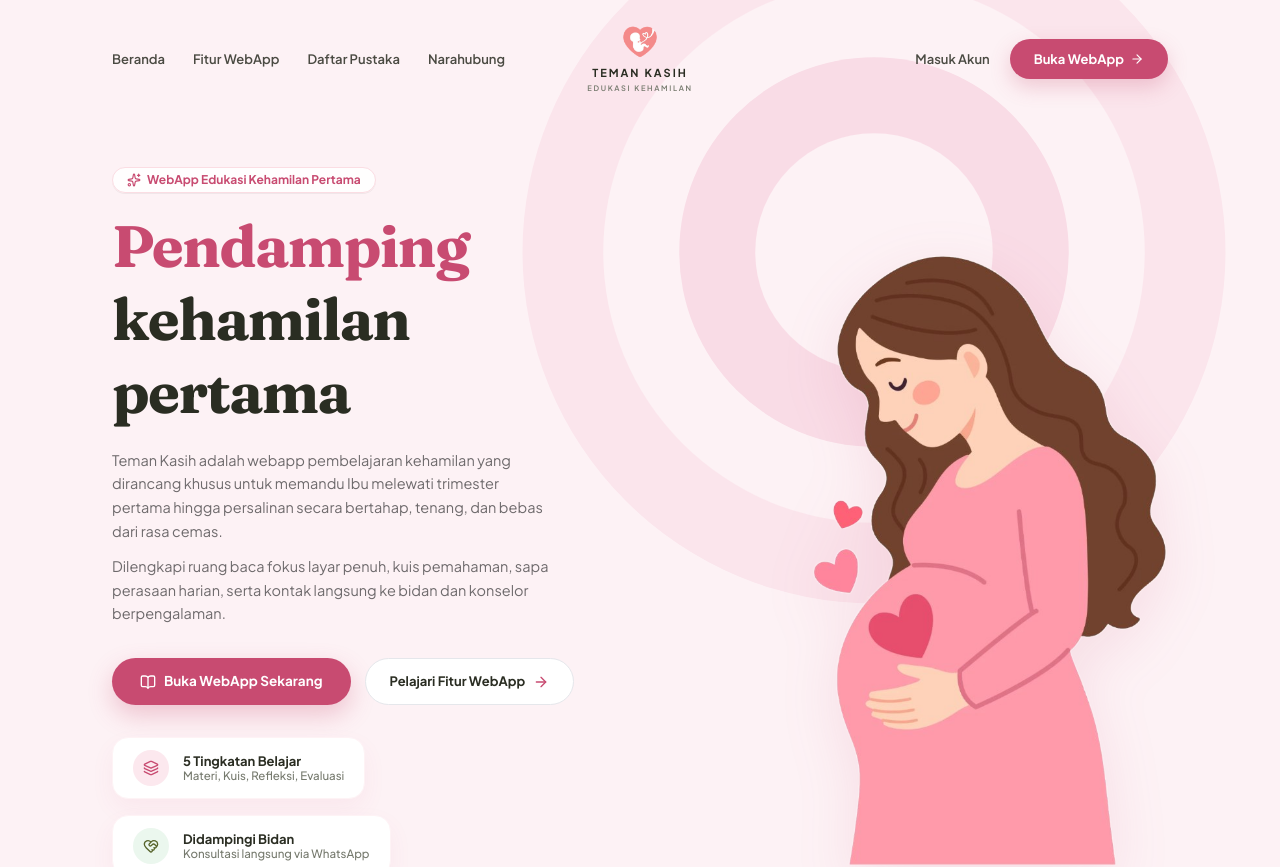
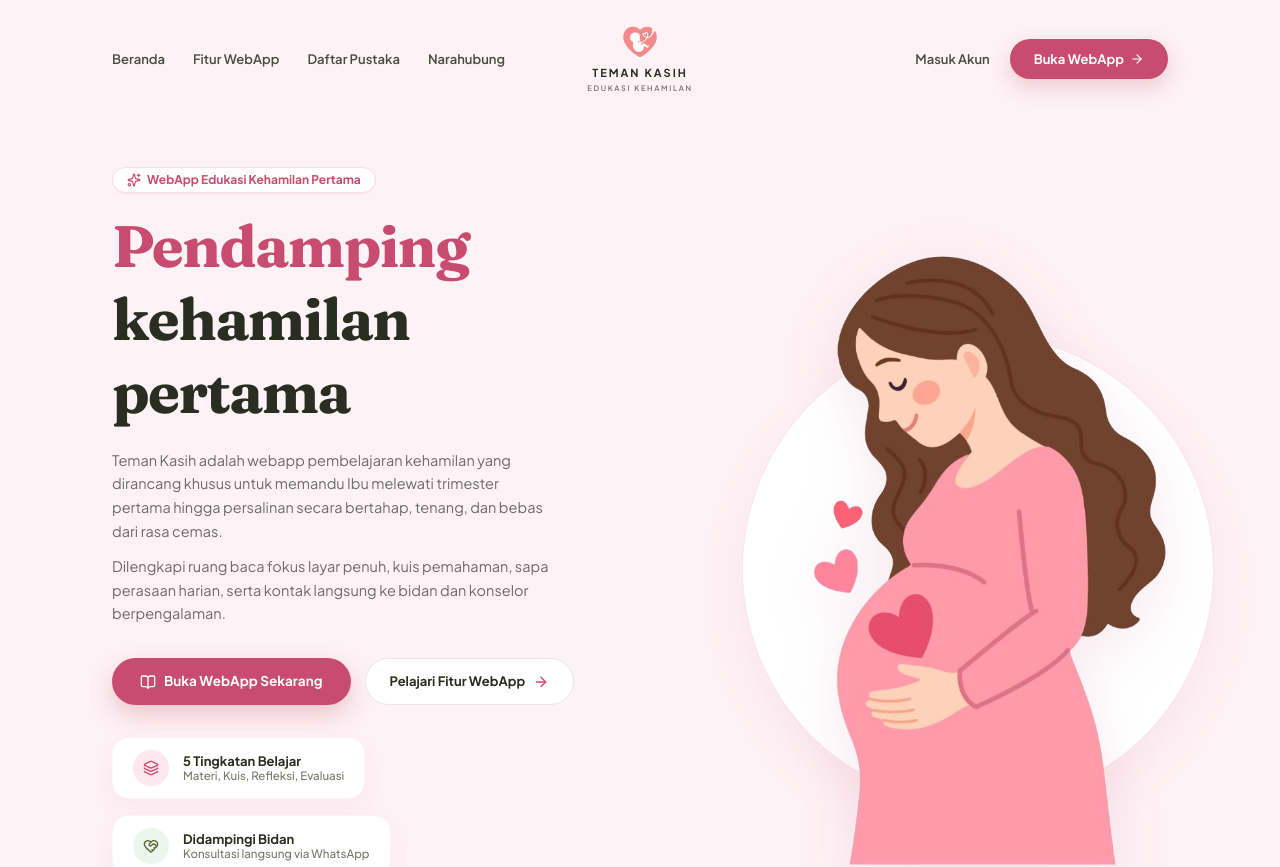
Before and after one commit to bimbim-po/buna-ceria, a Next.js app: page / in a window 1280 px wide. Shown: the top 867 px of the page. Built offline with nearby package versions, Linux system fonts and the light colour scheme.

Commit message:
fix(landing): replace concentric pink rings with clean white circular backdrop and border for pregnant mother portrait

```diff
--- a/components/LandingPage.tsx
+++ b/components/LandingPage.tsx
@@ -154,18 +154,6 @@ export function LandingPage() {
           Header & Hero Section (Sesuai diagram arsitektur)
          ===================================================================== */}
       <div className="relative overflow-hidden bg-[#FDF2F5]">
-        {/* Concentric Pink Circles Backdrop */}
-        <svg
-          aria-hidden="true"
-          viewBox="0 0 800 800"
-          className="pointer-events-none absolute -top-24 -right-24 h-[520px] w-[520px] sm:h-[680px] sm:w-[680px] lg:-top-32 lg:right-[2%] lg:h-[760px] lg:w-[760px]"
-        >
-          <circle cx="400" cy="400" r="370" fill="#FBE5EC" />
-          <circle cx="400" cy="400" r="285" fill="#FDF2F5" />
-          <circle cx="400" cy="400" r="205" fill="#F9DCE6" />
-          <circle cx="400" cy="400" r="125" fill="#FDF2F5" />
-        </svg>
-
         {/* Top Navbar */}
         <header className="relative z-30 mx-auto max-w-6xl px-5 pt-6 pb-4 sm:px-8 lg:px-12">
           <div className="flex items-center justify-between">
@@ -385,9 +373,16 @@ export function LandingPage() {
               </div>
             </div>
 
-            {/* Right Column: Cutout Mother Portrait */}
+            {/* Right Column: Cutout Mother Portrait dengan Lingkaran Putih Saja */}
             <div className="relative flex justify-center lg:col-span-6 lg:justify-end">
-              <div className="relative w-[280px] sm:w-[340px] lg:w-[380px] lg:translate-y-6">
+              <div className="relative flex items-center justify-center lg:translate-y-6">
+                {/* Lingkaran Putih Saja untuk Background & Border Gambar Ibu Hamil (Sesuai Permintaan Klien) */}
+                <div
+                  aria-hidden="true"
+                  className="pointer-events-none absolute top-1/2 left-1/2 -translate-x-1/2 -translate-y-[45%] h-[320px] w-[320px] sm:h-[400px] sm:w-[400px] lg:h-[470px] lg:w-[470px] rounded-full bg-white shadow-[0_20px_50px_rgba(200,75,113,0.08)] border-4 sm:border-8 border-white ring-1 ring-pink-100/50"
+                />
+
+                <div className="relative z-10 w-[280px] sm:w-[340px] lg:w-[380px]">
                   <Image
                     src="/ibu-hamil-cutout.png"
                     alt="Ibu hamil tersenyum tenang memegang perut"
@@ -396,6 +391,7 @@ export function LandingPage() {
                     priority
                     className="mx-auto h-auto w-full object-contain drop-shadow-[0_16px_28px_rgba(200,75,113,0.12)]"
                   />
+                </div>
               </div>
             </div>
           </div>
```
Lines whose indentation alone changed are shown as unchanged.
